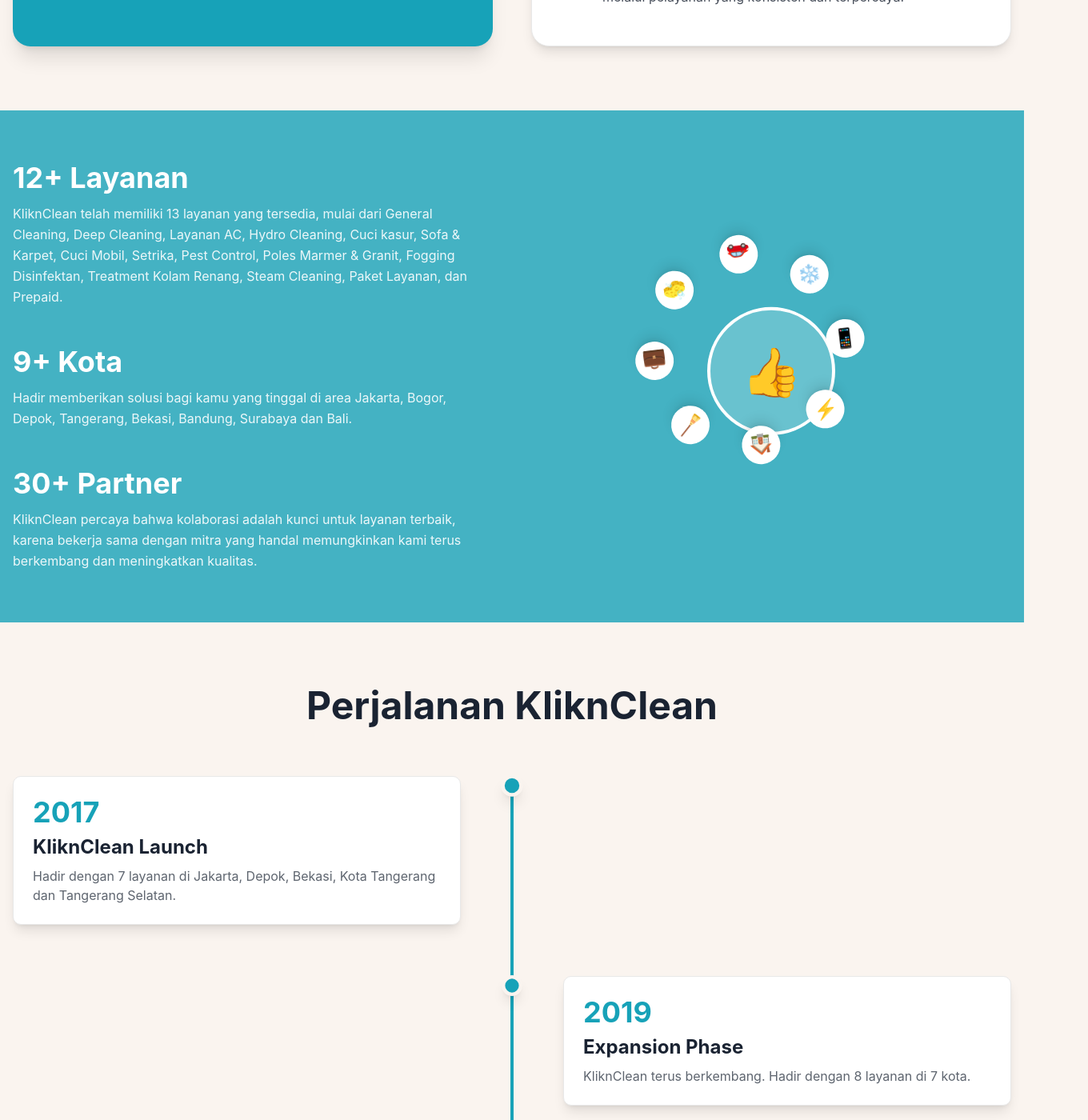
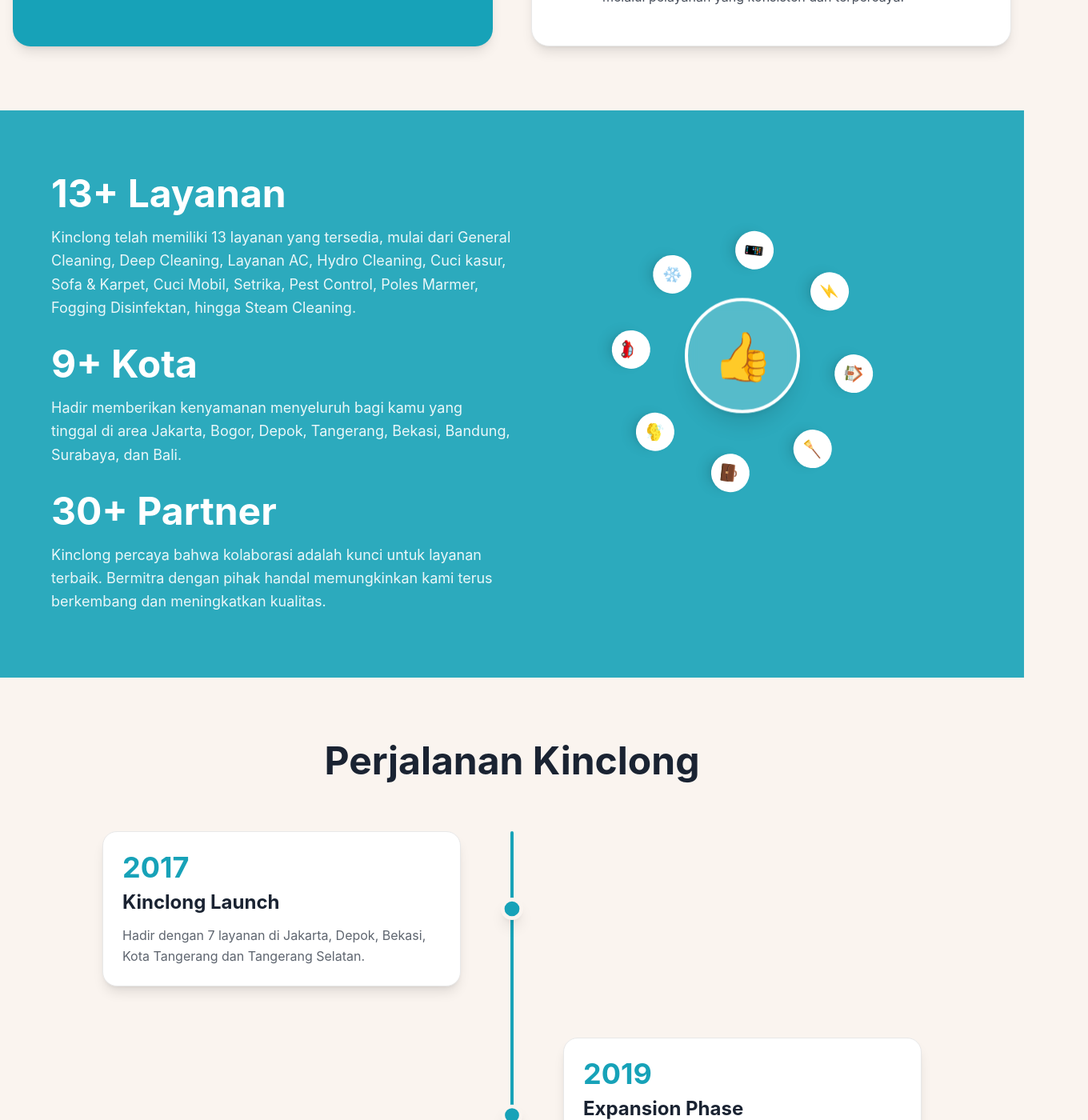
Before and after one commit to Andrewij21/cleaning-prod, a Next.js app: page /about in a window 1280 px wide. Shown: the part 1380-2780 px from the top of the page at 80% size, 1360 px wide, since content can reach past the window. Built offline with nearby package versions, Linux system fonts and the light colour scheme.

Commit message:
fix: about page

```diff
--- a/app/(public)/about/_components/AboutHero.tsx
+++ b/app/(public)/about/_components/AboutHero.tsx
@@ -4,7 +4,7 @@ import { motion } from "framer-motion";
 
 export function AboutHero() {
   return (
-    <section className="relative overflow-hidden min-h-screen flex items-center justify-center bg-background pt-24 pb-16">
+    <section className="relative overflow-hidden min-h-screen flex items-center justify-center bg-background  pb-16">
       {/* Decorative elements */}
       <motion.div
         animate={{ scale: [1, 1.1, 1] }}
--- a/app/(public)/about/_components/AboutStats.tsx
+++ b/app/(public)/about/_components/AboutStats.tsx
@@ -17,63 +17,77 @@ const itemVariants = {
 
 export function AboutStats() {
   return (
-    <section className="py-16 bg-primary/80">
-      <div className="container px-4">
+    <section className="py-20 bg-primary/90 px-12">
+      <div className="container mx-auto px-4">
         <motion.div
           variants={containerVariants}
           initial="hidden"
           whileInView="visible"
           viewport={{ once: true }}
-          className="grid md:grid-cols-2 gap-12 items-center"
+          className="flex flex-row items-center"
         >
-          {/* Left side - Stats */}
-          <div className="space-y-12">
-            <motion.div variants={itemVariants}>
-              <h2 className="text-4xl font-bold text-white mb-3">
-                12+ Layanan
+          {/* Bottom side - Stats Grid (3 Columns) */}
+          <div className="grid grid-cols-1  gap-10 md:gap-8  max-w-6xl text-center ">
+            <motion.div
+              variants={itemVariants}
+              className="flex flex-col items-start"
+            >
+              <h2 className="text-4xl md:text-5xl font-bold text-white mb-4">
+                13+ Layanan
               </h2>
-              <p className="text-white/90 leading-relaxed">
-                KliknClean telah memiliki 13 layanan yang tersedia, mulai dari
+              <p className="text-white/90 leading-relaxed text-lg  text-left max-w-xl">
+                Kinclong telah memiliki 13 layanan yang tersedia, mulai dari
                 General Cleaning, Deep Cleaning, Layanan AC, Hydro Cleaning,
                 Cuci kasur, Sofa & Karpet, Cuci Mobil, Setrika, Pest Control,
-                Poles Marmer & Granit, Fogging Disinfektan, Treatment Kolam
-                Renang, Steam Cleaning, Paket Layanan, dan Prepaid.
+                Poles Marmer, Fogging Disinfektan, hingga Steam Cleaning.
               </p>
             </motion.div>
 
-            <motion.div variants={itemVariants}>
-              <h2 className="text-4xl font-bold text-white mb-3">9+ Kota</h2>
-              <p className="text-white/90 leading-relaxed">
-                Hadir memberikan solusi bagi kamu yang tinggal di area Jakarta,
-                Bogor, Depok, Tangerang, Bekasi, Bandung, Surabaya dan Bali.
+            <motion.div
+              variants={itemVariants}
+              className="flex flex-col items-start"
+            >
+              <h2 className="text-4xl md:text-5xl font-bold text-white mb-4">
+                9+ Kota
+              </h2>
+              <p className="text-white/90 leading-relaxed text-lg  text-left max-w-xl">
+                Hadir memberikan kenyamanan menyeluruh bagi kamu yang tinggal di
+                area Jakarta, Bogor, Depok, Tangerang, Bekasi, Bandung,
+                Surabaya, dan Bali.
               </p>
             </motion.div>
 
-            <motion.div variants={itemVariants}>
-              <h2 className="text-4xl font-bold text-white mb-3">
+            <motion.div
+              variants={itemVariants}
+              className="flex flex-col items-start"
+            >
+              <h2 className="text-4xl md:text-5xl font-bold text-white mb-4">
                 30+ Partner
               </h2>
-              <p className="text-white/90 leading-relaxed">
-                KliknClean percaya bahwa kolaborasi adalah kunci untuk layanan
-                terbaik, karena bekerja sama dengan mitra yang handal
-                memungkinkan kami terus berkembang dan meningkatkan kualitas.
+              <p className="text-white/90 leading-relaxed text-lg  text-left max-w-xl">
+                Kinclong percaya bahwa kolaborasi adalah kunci untuk layanan
+                terbaik. Bermitra dengan pihak handal memungkinkan kami terus
+                berkembang dan meningkatkan kualitas.
               </p>
             </motion.div>
           </div>
-
-          {/* Right side - Illustration placeholder with service icons */}
+          {/* Top side - Centered Illustration with service icons */}
           <motion.div
             variants={itemVariants}
-            className="relative h-96 flex items-center justify-center"
+            className="relative flex items-center justify-center mb-20 h-64 flex-1"
           >
             <div className="relative w-64 h-64">
               {/* Center mascot circle */}
               <motion.div
-                animate={{ y: [0, 10, 0] }}
-                transition={{ duration: 4, repeat: Infinity }}
-                className="absolute inset-0 flex items-center justify-center"
+                animate={{ y: [0, -10, 0] }}
+                transition={{
+                  duration: 4,
+                  repeat: Infinity,
+                  ease: "easeInOut",
+                }}
+                className="absolute inset-0 flex items-center justify-center z-10"
               >
-                <div className="w-40 h-40 bg-white/20 rounded-full flex items-center justify-center border-4 border-white">
+                <div className="w-36 h-36 bg-white/20 backdrop-blur-sm rounded-full flex items-center justify-center border-4 border-white shadow-xl">
                   <div className="text-6xl">👍</div>
                 </div>
               </motion.div>
@@ -92,15 +106,21 @@ export function AboutStats() {
                 <motion.div
                   key={idx}
                   animate={{ rotate: 360 }}
-                  transition={{ duration: 20, repeat: Infinity }}
+                  transition={{
+                    duration: 25,
+                    repeat: Infinity,
+                    ease: "linear",
+                  }}
                   className="absolute w-full h-full"
                 >
                   <div
-                    className="absolute w-12 h-12 bg-white rounded-full flex items-center justify-center text-2xl shadow-lg"
+                    className="absolute w-12 h-12 bg-white rounded-full flex items-center justify-center text-xl shadow-lg"
                     style={{
                       left: "50%",
                       top: "50%",
-                      transform: `rotate(${item.angle}deg) translateY(-120px) rotate(-${item.angle}deg)`,
+                      transform: `rotate(${item.angle}deg) translateY(-140px) rotate(-${item.angle}deg)`,
+                      marginLeft: "-24px", // Memastikan ikon presisi di tengah garis orbit
+                      marginTop: "-24px",
                     }}
                   >
                     {item.icon}
--- a/app/(public)/about/_components/OurStory.tsx
+++ b/app/(public)/about/_components/OurStory.tsx
@@ -1,18 +1,18 @@
-'use client'
+"use client";
 
-import { motion } from 'framer-motion'
-import Image from 'next/image'
+import { motion } from "framer-motion";
+import Image from "next/image";
 
 export function OurStory() {
   return (
     <section className="py-20 bg-background">
-      <div className="container px-4">
+      <div className="container px-4 mx-auto">
         <motion.div
           initial={{ opacity: 0 }}
           whileInView={{ opacity: 1 }}
           transition={{ duration: 0.6 }}
           viewport={{ once: true }}
-          className="grid md:grid-cols-2 gap-12 items-center"
+          className="grid gap-12 md:grid-cols-2 items-center"
         >
           {/* Left side - Image */}
           <motion.div
@@ -20,15 +20,16 @@ export function OurStory() {
             whileInView={{ opacity: 1, x: 0 }}
             transition={{ duration: 0.6 }}
             viewport={{ once: true }}
-            className="relative h-96 rounded-2xl overflow-hidden shadow-2xl"
+            className="relative h-[400px] md:h-[500px] rounded-3xl overflow-hidden shadow-2xl"
           >
             <Image
               src="/hero-cleaning.png"
-              alt="KliknClean Team"
+              alt="Tim Kinclong"
               fill
               className="object-cover"
             />
-            <div className="absolute inset-0 bg-gradient-to-t from-primary/40 to-transparent" />
+            {/* Overlay gradient untuk memberikan tekstur */}
+            <div className="absolute inset-0 bg-gradient-to-tr from-primary/30 to-transparent mix-blend-multiply" />
           </motion.div>
 
           {/* Right side - Story */}
@@ -37,21 +38,34 @@ export function OurStory() {
             whileInView={{ opacity: 1, x: 0 }}
             transition={{ duration: 0.6 }}
             viewport={{ once: true }}
-            className="space-y-6"
+            className="space-y-6 lg:pr-8"
           >
-            <h2 className="text-4xl md:text-5xl font-bold text-foreground">Our Story</h2>
+            <h2 className="text-4xl md:text-5xl font-bold text-foreground">
+              Our Story
+            </h2>
 
-            <div className="space-y-4 text-foreground/70 leading-relaxed">
+            <div className="space-y-5 text-foreground/70 leading-relaxed text-lg">
               <p>
-                KliknClean lahir dari keyakinan bahwa setiap rumah layak mendapatkan kebersihan dan kenyamanan terbaik. Kami memahami bahwa waktu kamu sangat berharga, dan kesibukan sehari-hari sering membuat sulit menjaga kebersihan rumah.
+                <strong className="text-foreground">Kinclong</strong> lahir dari
+                keyakinan bahwa setiap rumah layak mendapatkan kebersihan dan
+                kenyamanan terbaik. Kami memahami bahwa waktu kamu sangat
+                berharga, dan kesibukan sehari-hari sering membuat sulit menjaga
+                kebersihan rumah.
               </p>
 
               <p>
-                Dengan meningkatnya konsumen kelas menengah di Indonesia, kami hadir untuk menyediakan layanan pembersihan berkualitas tinggi yang terjangkau dan fleksibel, sehingga setiap orang dapat menikmatkan lingkungan rumah bersih tanpa beban.
+                Dengan meningkatnya kebutuhan masyarakat kelas menengah di
+                Indonesia, kami hadir untuk menyediakan layanan pembersihan
+                berkualitas tinggi yang terjangkau dan fleksibel. Kami ingin
+                setiap orang dapat menikmati lingkungan rumah yang bersih tanpa
+                beban.
               </p>
 
               <p>
-                Tim kami yang berpengalaman dan berdedikasi siap memberikan solusi kebersihan terbaik dengan teknologi terkini dan profesionalisme tinggi. Kepuasan pelanggan adalah prioritas utama kami.
+                Tim kami yang berpengalaman dan berdedikasi siap memberikan
+                solusi kebersihan terbaik dengan teknologi terkini dan
+                profesionalisme tinggi. Kepuasan pelanggan adalah prioritas
+                utama kami.
               </p>
             </div>
 
@@ -60,15 +74,19 @@ export function OurStory() {
               whileInView={{ opacity: 1, y: 0 }}
               transition={{ delay: 0.3, duration: 0.6 }}
               viewport={{ once: true }}
-              className="pt-4"
+              className="pt-6"
             >
-              <button className="bg-primary text-white px-8 py-3 rounded-full font-semibold hover:shadow-lg transition-all">
+              <motion.button
+                whileHover={{ scale: 1.05 }}
+                whileTap={{ scale: 0.95 }}
+                className="bg-primary text-white px-8 py-3.5 rounded-full font-semibold shadow-lg hover:shadow-xl transition-all"
+              >
                 Pelajari Lebih Lanjut
-              </button>
+              </motion.button>
             </motion.div>
           </motion.div>
         </motion.div>
       </div>
     </section>
-  )
+  );
 }
--- a/app/(public)/about/_components/Timeline.tsx
+++ b/app/(public)/about/_components/Timeline.tsx
@@ -1,37 +1,40 @@
-'use client'
+"use client";
 
-import { motion } from 'framer-motion'
+import { motion } from "framer-motion";
 
 const timelineEvents = [
   {
-    year: '2017',
-    title: 'KliknClean Launch',
-    description: 'Hadir dengan 7 layanan di Jakarta, Depok, Bekasi, Kota Tangerang dan Tangerang Selatan.',
-    position: 'left',
+    year: "2017",
+    title: "Kinclong Launch",
+    description:
+      "Hadir dengan 7 layanan di Jakarta, Depok, Bekasi, Kota Tangerang dan Tangerang Selatan.",
+    position: "left",
   },
   {
-    year: '2019',
-    title: 'Expansion Phase',
-    description: 'KliknClean terus berkembang. Hadir dengan 8 layanan di 7 kota.',
-    position: 'right',
+    year: "2019",
+    title: "Expansion Phase",
+    description: "Kinclong terus berkembang. Hadir dengan 8 layanan di 7 kota.",
+    position: "right",
   },
   {
-    year: '2020',
-    title: 'Growth & Innovation',
-    description: 'KliknClean memiliki 10 layanan di 10 kota. KliknClean juga membuka layanan B2B.',
-    position: 'left',
+    year: "2020",
+    title: "Growth & Innovation",
+    description:
+      "Kinclong memiliki 10 layanan di 10 kota. Kinclong juga membuka layanan B2B.",
+    position: "left",
   },
   {
-    year: '2024',
-    title: 'New Era',
-    description: 'KliknClean semakin berkomitmen memberikan layanan terbaik. KliknClean Release Revamp Mobile Apps.',
-    position: 'right',
+    year: "2024",
+    title: "New Era",
+    description:
+      "Kinclong semakin berkomitmen memberikan layanan terbaik dan merilis Revamp Mobile Apps.",
+    position: "right",
   },
-]
+];
 
 export function Timeline() {
   return (
-    <section className="py-20 bg-background">
+    <section className="py-20 bg-background mx-auto w-full">
       <div className="container px-4">
         <motion.h2
           initial={{ opacity: 0, y: 20 }}
@@ -40,15 +43,15 @@ export function Timeline() {
           viewport={{ once: true }}
           className="text-4xl md:text-5xl font-bold text-foreground text-center mb-16"
         >
-          Perjalanan KliknClean
+          Perjalanan Kinclong
         </motion.h2>
 
-        <div className="relative">
-          {/* Timeline line */}
-          <div className="absolute left-1/2 transform -translate-x-1/2 w-1 h-full bg-gradient-to-b from-primary via-accent to-secondary" />
+        <div className="relative max-w-5xl mx-auto">
+          {/* Timeline line - Di kiri untuk HP, di tengah untuk Desktop */}
+          <div className="absolute left-4 md:left-1/2 transform -translate-x-1/2 w-1 h-full bg-gradient-to-b from-primary via-accent to-secondary rounded-full" />
 
           {/* Timeline items */}
-          <div className="space-y-16">
+          <div className="space-y-12 md:space-y-16">
             {timelineEvents.map((event, index) => (
               <motion.div
                 key={index}
@@ -56,27 +59,47 @@ export function Timeline() {
                 whileInView={{ opacity: 1, y: 0 }}
                 transition={{ duration: 0.6, delay: index * 0.1 }}
                 viewport={{ once: true }}
-                className={`flex ${event.position === 'left' ? 'justify-start' : 'justify-end'}`}
+                // Di HP selalu rata kiri, di Desktop mengikuti posisi (left/right)
+                className={`relative flex items-center justify-start ${
+                  event.position === "left"
+                    ? "md:justify-start"
+                    : "md:justify-end"
+                }`}
               >
-                <div className={`w-full md:w-1/2 ${event.position === 'right' ? 'md:pl-16' : 'md:pr-16'}`}>
-                  <div className="bg-card rounded-lg p-6 shadow-lg border border-border">
-                    <div className="text-4xl font-bold text-primary mb-2">{event.year}</div>
-                    <h3 className="text-2xl font-bold text-foreground mb-2">{event.title}</h3>
-                    <p className="text-foreground/70">{event.description}</p>
+                {/* Timeline dot - Di kiri untuk HP, di tengah untuk Desktop */}
+                <motion.div
+                  animate={{ scale: [1, 1.2, 1] }}
+                  transition={{
+                    duration: 2,
+                    repeat: Infinity,
+                    delay: index * 0.3,
+                  }}
+                  className="absolute left-4 md:left-1/2 transform -translate-x-1/2 w-6 h-6 bg-primary rounded-full border-4 border-background shadow-lg z-10"
+                />
+
+                {/* Card Container */}
+                <div
+                  className={`w-full pl-12 md:pl-0 md:w-1/2 ${
+                    event.position === "left" ? "md:pr-16" : "md:pl-16"
+                  }`}
+                >
+                  <div className="bg-card rounded-2xl p-6 shadow-lg border border-border transition-all hover:shadow-xl hover:border-primary/30">
+                    <div className="text-3xl md:text-4xl font-bold text-primary mb-2">
+                      {event.year}
+                    </div>
+                    <h3 className="text-xl md:text-2xl font-bold text-foreground mb-3">
+                      {event.title}
+                    </h3>
+                    <p className="text-foreground/70 leading-relaxed text-sm md:text-base">
+                      {event.description}
+                    </p>
                   </div>
                 </div>
-
-                {/* Timeline dot */}
-                <motion.div
-                  animate={{ scale: [1, 1.2, 1] }}
-                  transition={{ duration: 2, repeat: Infinity, delay: index * 0.3 }}
-                  className="absolute left-1/2 transform -translate-x-1/2 w-6 h-6 bg-primary rounded-full border-4 border-background shadow-lg"
-                />
               </motion.div>
             ))}
           </div>
         </div>
       </div>
     </section>
-  )
+  );
 }
```
Also changed, not shown: app/(public)/about/_components/JoinUs.tsx (+23 -16 lines), app/(public)/about/_components/VisionMission.tsx (+5 -5 lines).
